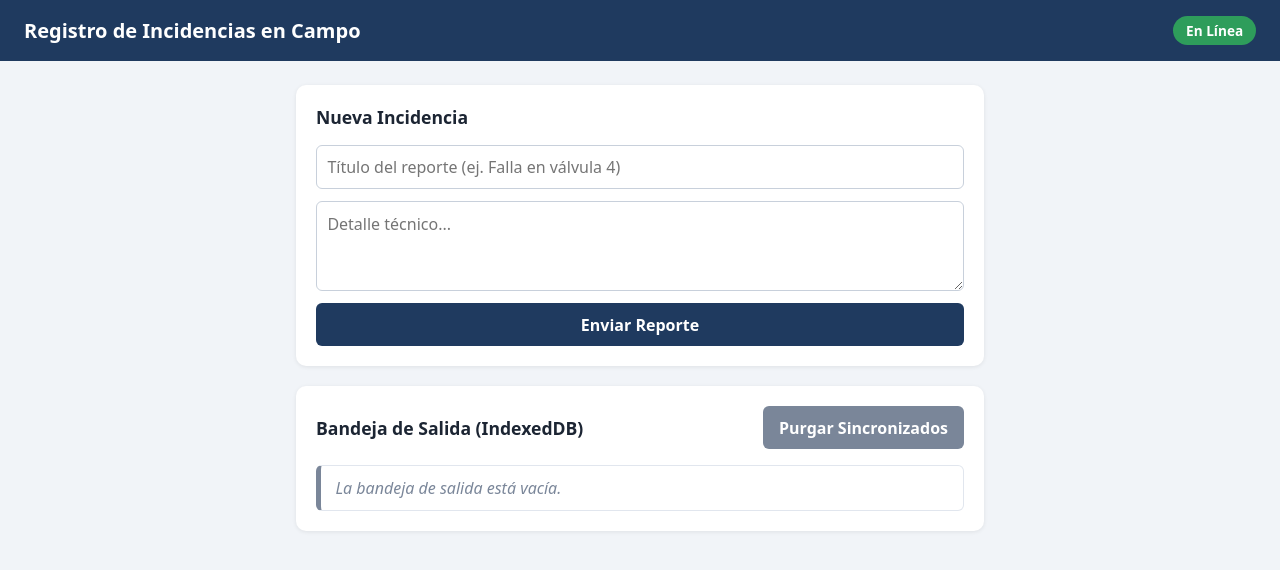
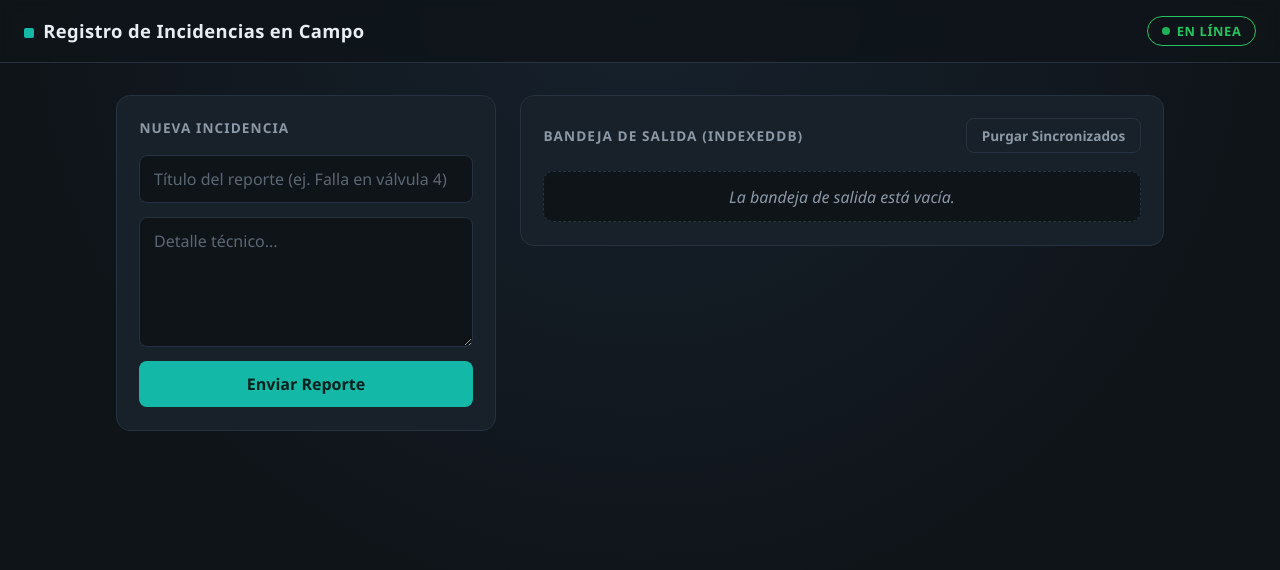
Before and after one commit to CiscoPaquitoTracer/pwa-outbox-practica, a plain HTML site: page index.html in a window 1280 px wide. Drawn offline with Linux system fonts and the light colour scheme.

Commit message:
Actualiza estilos

```diff
--- a/index.html
+++ b/index.html
@@ -3,7 +3,7 @@
 <head>
   <meta charset="UTF-8">
   <meta name="viewport" content="width=device-width, initial-scale=1.0">
-  <meta name="theme-color" content="#1f3a5f">
+  <meta name="theme-color" content="#0f1419">
   <title>PWA Outbox - Sincronización Offline</title>
   <link rel="stylesheet" href="./styles.css">
   <link rel="manifest" href="./manifest.json">
--- a/styles.css
+++ b/styles.css
@@ -1,114 +1,223 @@
+:root {
+  --bg: #0f1419;
+  --panel: #182029;
+  --borde: #26323f;
+  --texto: #e6edf3;
+  --suave: #8b98a5;
+  --acento: #14b8a6;
+  --acento-hover: #0d9488;
+  --pendiente: #f59e0b;
+  --ok: #22c55e;
+  --error: #ef4444;
+}
+
 * { box-sizing: border-box; }
 
 body {
   margin: 0;
-  font-family: system-ui, -apple-system, "Segoe UI", Roboto, sans-serif;
-  background: #f1f4f8;
-  color: #1c2533;
+  min-height: 100vh;
+  font-family: "Segoe UI", system-ui, -apple-system, Roboto, sans-serif;
+  background: radial-gradient(circle at top, #16212c 0%, var(--bg) 60%);
+  color: var(--texto);
 }
 
 header {
+  position: sticky;
+  top: 0;
+  z-index: 10;
   display: flex;
   justify-content: space-between;
   align-items: center;
   flex-wrap: wrap;
-  gap: 0.5rem;
+  gap: 0.75rem;
   padding: 1rem 1.5rem;
-  background: #1f3a5f;
-  color: #fff;
+  background: rgba(15, 20, 25, 0.85);
+  backdrop-filter: blur(8px);
+  border-bottom: 1px solid var(--borde);
 }
 
-header h1 { margin: 0; font-size: 1.25rem; }
+header h1 {
+  margin: 0;
+  font-size: 1.15rem;
+  letter-spacing: 0.02em;
+}
+header h1::before {
+  content: "";
+  display: inline-block;
+  width: 0.6rem;
+  height: 0.6rem;
+  margin-right: 0.6rem;
+  border-radius: 2px;
+  background: var(--acento);
+  vertical-align: middle;
+}
 
 .badge {
-  padding: 0.3rem 0.8rem;
+  display: inline-flex;
+  align-items: center;
+  gap: 0.45rem;
+  padding: 0.3rem 0.85rem;
+  border: 1px solid currentColor;
   border-radius: 999px;
-  font-size: 0.85rem;
+  font-size: 0.8rem;
   font-weight: 600;
+  text-transform: uppercase;
+  letter-spacing: 0.05em;
 }
-.badge.online { background: #2e9d5b; }
-.badge.offline { background: #c0392b; }
+.badge::before {
+  content: "";
+  width: 0.5rem;
+  height: 0.5rem;
+  border-radius: 50%;
+  background: currentColor;
+}
+.badge.online { color: var(--ok); }
+.badge.offline { color: var(--error); }
+.badge.online::before { animation: pulso 1.8s infinite; }
+
+@keyframes pulso {
+  0%, 100% { opacity: 1; }
+  50% { opacity: 0.3; }
+}
 
 main {
-  max-width: 720px;
-  margin: 1.5rem auto;
+  max-width: 1080px;
+  margin: 2rem auto;
   padding: 0 1rem;
   display: grid;
-  gap: 1.25rem;
+  grid-template-columns: minmax(280px, 380px) 1fr;
+  gap: 1.5rem;
+  align-items: start;
+}
+
+@media (max-width: 760px) {
+  main { grid-template-columns: 1fr; }
 }
 
 .card {
-  background: #fff;
-  border-radius: 10px;
-  padding: 1.25rem;
-  box-shadow: 0 1px 4px rgba(0, 0, 0, 0.08);
+  background: var(--panel);
+  border: 1px solid var(--borde);
+  border-radius: 14px;
+  padding: 1.4rem;
 }
 
-.card h2 { margin: 0 0 1rem; font-size: 1.1rem; }
+.card h2 {
+  margin: 0 0 1.1rem;
+  font-size: 0.85rem;
+  font-weight: 700;
+  text-transform: uppercase;
+  letter-spacing: 0.08em;
+  color: var(--suave);
+}
 
-form { display: grid; gap: 0.75rem; }
+form { display: grid; gap: 0.9rem; }
 
 input, textarea {
   width: 100%;
-  padding: 0.65rem;
-  border: 1px solid #c8d0db;
-  border-radius: 6px;
+  padding: 0.75rem 0.85rem;
+  background: var(--bg);
+  border: 1px solid var(--borde);
+  border-radius: 8px;
+  color: var(--texto);
   font: inherit;
+  transition: border-color 0.15s;
 }
-textarea { min-height: 90px; resize: vertical; }
+input::placeholder, textarea::placeholder { color: #5b6773; }
+input:focus, textarea:focus {
+  outline: none;
+  border-color: var(--acento);
+}
+textarea { min-height: 130px; resize: vertical; }
 
 button {
-  padding: 0.65rem 1rem;
+  padding: 0.75rem 1rem;
   border: none;
-  border-radius: 6px;
-  background: #1f3a5f;
-  color: #fff;
+  border-radius: 8px;
+  background: var(--acento);
+  color: #04201d;
   font: inherit;
-  font-weight: 600;
+  font-weight: 700;
   cursor: pointer;
+  transition: background 0.15s, transform 0.1s;
 }
-button:hover { background: #2b5185; }
+button:hover { background: var(--acento-hover); }
+button:active { transform: scale(0.98); }
 
 .header-lista {
   display: flex;
   justify-content: space-between;
   align-items: center;
-  gap: 0.5rem;
   flex-wrap: wrap;
-  margin-bottom: 1rem;
+  gap: 0.75rem;
+  margin-bottom: 1.1rem;
 }
 .header-lista h2 { margin: 0; }
-#btn-purgar { background: #7a8699; }
-#btn-purgar:hover { background: #5d687a; }
 
-#lista-outbox { list-style: none; margin: 0; padding: 0; display: grid; gap: 0.5rem; }
+#btn-purgar {
+  padding: 0.45rem 0.9rem;
+  background: transparent;
+  border: 1px solid var(--borde);
+  color: var(--suave);
+  font-size: 0.85rem;
+}
+#btn-purgar:hover {
+  border-color: var(--error);
+  color: var(--error);
+}
+
+#lista-outbox {
+  list-style: none;
+  margin: 0;
+  padding: 0;
+  display: grid;
+  gap: 0.6rem;
+}
 
 #lista-outbox li {
   display: flex;
   justify-content: space-between;
   align-items: center;
-  gap: 0.75rem;
-  padding: 0.7rem 0.9rem;
-  border: 1px solid #e1e6ee;
-  border-left: 5px solid #7a8699;
-  border-radius: 6px;
+  gap: 1rem;
+  padding: 0.85rem 1rem;
+  background: var(--bg);
+  border: 1px solid var(--borde);
+  border-radius: 10px;
 }
-#lista-outbox li.pendiente { border-left-color: #e0a100; }
-#lista-outbox li.sincronizado { border-left-color: #2e9d5b; }
 
-.item-info { display: grid; gap: 0.2rem; }
-.item-titulo { font-weight: 600; }
-.item-hora { font-size: 0.8rem; color: #5d687a; }
+.item-info { display: grid; gap: 0.25rem; min-width: 0; }
+.item-titulo {
+  font-weight: 600;
+  overflow: hidden;
+  text-overflow: ellipsis;
+  white-space: nowrap;
+}
+.item-hora {
+  font-family: Consolas, "Courier New", monospace;
+  font-size: 0.75rem;
+  color: var(--suave);
+}
 
 .estado {
-  font-size: 0.75rem;
+  flex-shrink: 0;
+  padding: 0.25rem 0.6rem;
+  border-radius: 6px;
+  font-size: 0.7rem;
   font-weight: 700;
   text-transform: uppercase;
-  padding: 0.2rem 0.55rem;
-  border-radius: 4px;
-  white-space: nowrap;
+  letter-spacing: 0.05em;
 }
-.estado.pendiente { background: #fff3cd; color: #8a6100; }
-.estado.sincronizado { background: #d8f3e3; color: #1e6b3e; }
+.estado.pendiente {
+  background: rgba(245, 158, 11, 0.12);
+  color: var(--pendiente);
+}
+.estado.sincronizado {
+  background: rgba(34, 197, 94, 0.12);
+  color: var(--ok);
+}
 
-.vacio { color: #7a8699; font-style: italic; }
+#lista-outbox li.vacio {
+  justify-content: center;
+  border-style: dashed;
+  color: var(--suave);
+  font-style: italic;
+}
--- a/sw.js
+++ b/sw.js
@@ -5,7 +5,7 @@
 // Fragmento A: importar el mini-wrapper de IndexedDB (ruta relativa para GitHub Pages)
 importScripts('./db-helper.js');
 
-const CACHE_STATIC_NAME = 'static-outbox-v2';
+const CACHE_STATIC_NAME = 'static-outbox-v3';
 const STATIC_FILES = [
   './',
   './index.html',
```
Also changed, not shown: icons/icon-192.png, icons/icon-512.png, manifest.json, 1 other file.
